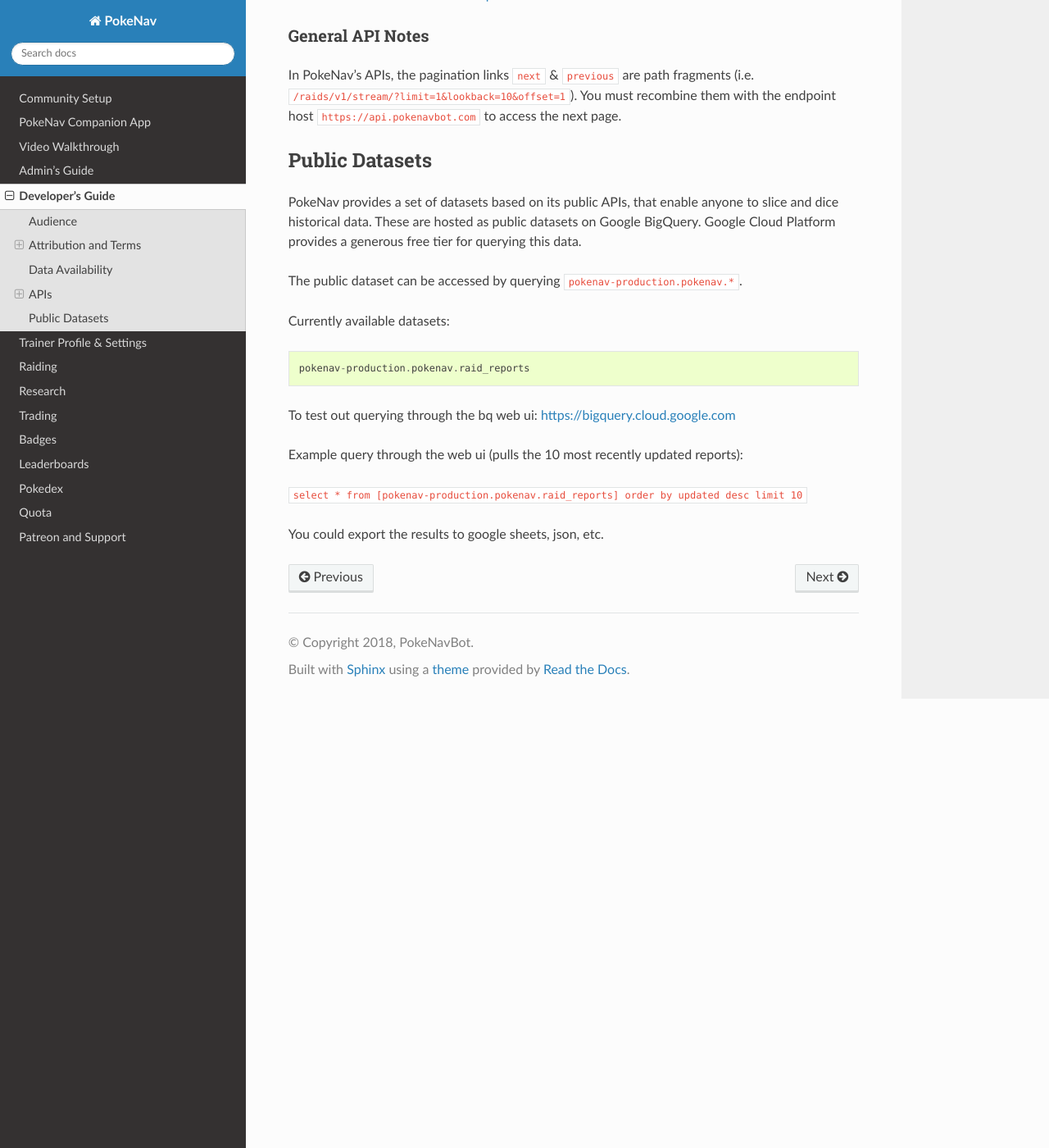
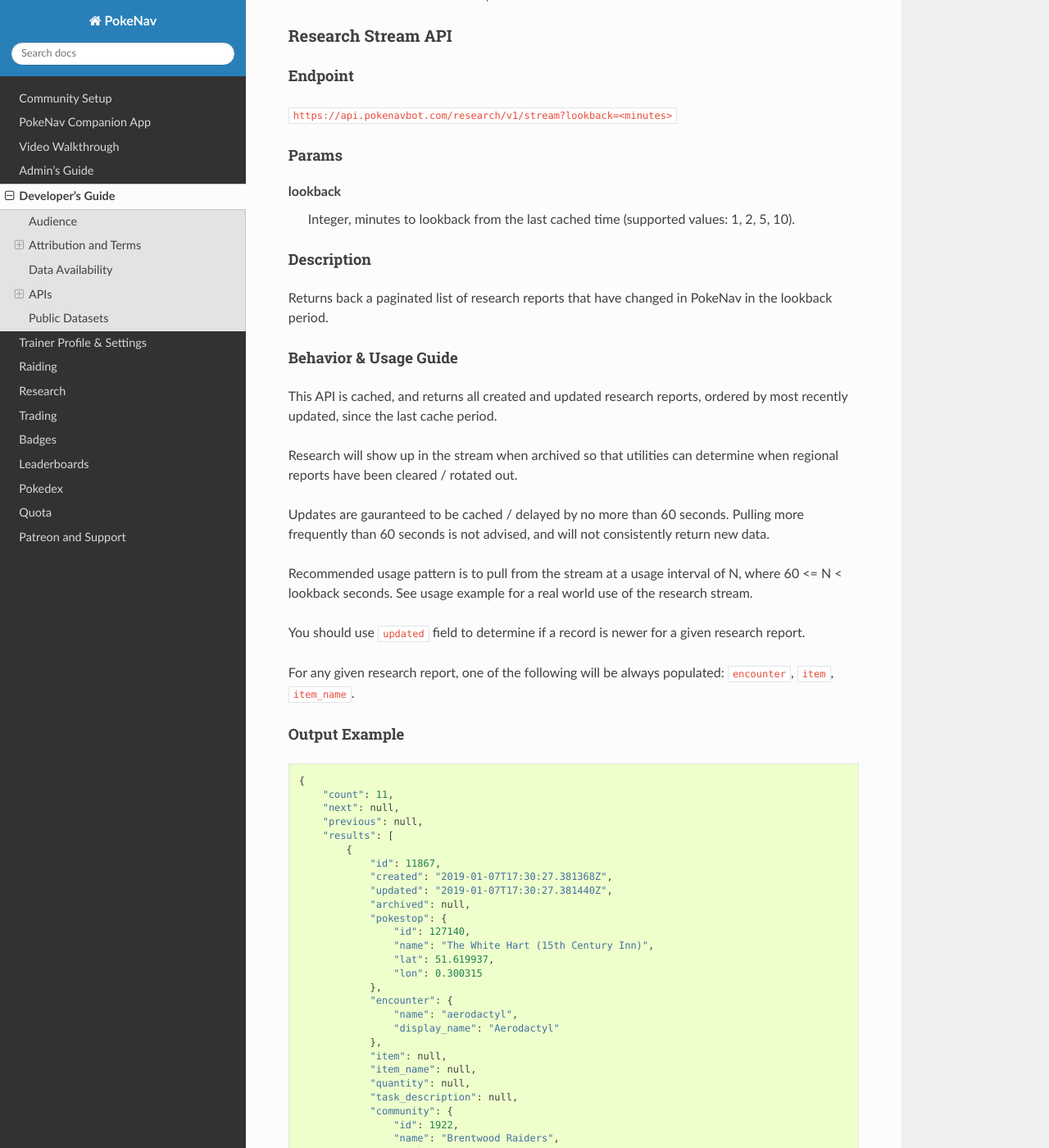
Before and after one commit to PokeNavBot/pokenav-documentation, a Sphinx documentation site: the page built from source/developers.md, in a window 1280 px wide and 1400 px high, scrolled down 2749 px. Shown: the whole window at 82% size. Built offline with Sphinx 7.4.7 and the Read the Docs theme 2.0.0, drawn with Linux system fonts in a browser that asks for light colours; formulas are drawn with MathJax 3; some of the changed text lies outside the part shown.

Commit message:
research stream

````diff
--- a/source/developers.md
+++ b/source/developers.md
@@ -114,6 +114,80 @@
 
 [See the source code for the raid reports loader.](https://github.com/PokeNavBot/pokenav-open-data/blob/master/src/pokenav_data/raid_reports_loader.py)
 
+### Research Stream API
+
+#### Endpoint
+
+`https://api.pokenavbot.com/research/v1/stream?lookback=<minutes>`
+
+#### Params
+
+<dl>
+    <dt>lookback</dt>
+    <dd>Integer, minutes to lookback from the last cached time (supported values: 1, 2, 5, 10).</dd>
+</dl>
+
+#### Description
+
+Returns back a paginated list of research reports that have changed in PokeNav in the lookback period.
+
+#### Behavior & Usage Guide
+
+This API is cached, and returns all created and updated research reports, ordered by most recently updated, since the last cache period.
+
+Research will show up in the stream when archived so that utilities can determine when regional reports have been cleared / rotated out.
+
+Updates are gauranteed to be cached / delayed by no more than 60 seconds. Pulling more frequently than 60 seconds is not advised, and will not consistently return new data.
+
+Recommended usage pattern is to pull from the stream at a usage interval of N, where 60 <= N < lookback seconds. See usage example for a real world use of the research stream.
+
+You should use `updated` field to determine if a record is newer for a given research report.
+
+For any given research report, one of the following will be always populated: `encounter`, `item`, `item_name`.
+
+#### Output Example
+
+
+```
+{
+    "count": 11,
+    "next": null,
+    "previous": null,
+    "results": [
+        {
+            "id": 11867,
+            "created": "2019-01-07T17:30:27.381368Z",
+            "updated": "2019-01-07T17:30:27.381440Z",
+            "archived": null,
+            "pokestop": {
+                "id": 127140,
+                "name": "The White Hart (15th Century Inn)",
+                "lat": 51.619937,
+                "lon": 0.300315
+            },
+            "encounter": {
+                "name": "aerodactyl",
+                "display_name": "Aerodactyl"
+            },
+            "item": null,
+            "item_name": null,
+            "quantity": null,
+            "task_description": null,
+            "community": {
+                "id": 1922,
+                "name": "Brentwood Raiders",
+                "member_count": 28,
+                "invite_url": "..."
+            }
+        },
+	...
+}
+```
+
+#### Usage Example
+
+[See the source code for the research reports loader.](https://github.com/PokeNavBot/pokenav-open-data/blob/master/src/pokenav_data/research_reports_loader.py)
+
 ### General API Notes
 
 In PokeNav's APIs, the pagination links `next` & `previous` are path fragments (i.e. `/raids/v1/stream/?limit=1&lookback=10&offset=1`). You must recombine them with the endpoint host `https://api.pokenavbot.com` to access the next page.
@@ -127,7 +201,7 @@
 Currently available datasets:
 
     pokenav-production.pokenav.raid_reports
-
+    pokenav-production.pokenav.research_reports
 
 To test out querying through the bq web ui: [https://bigquery.cloud.google.com](https://bigquery.cloud.google.com)
 
````
